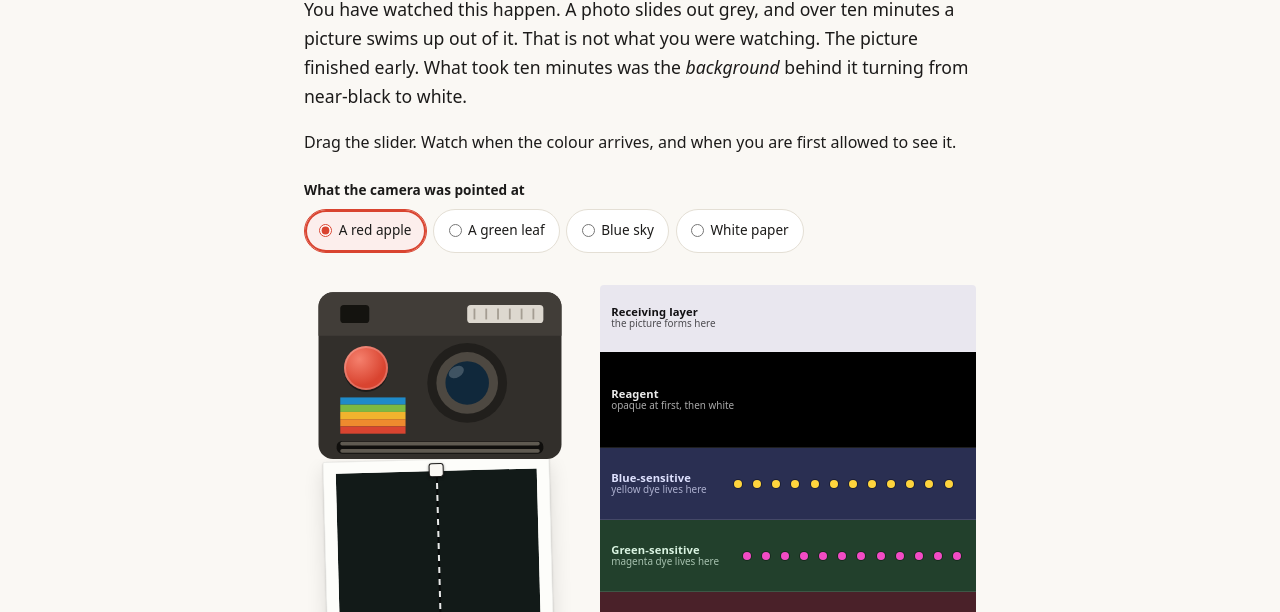
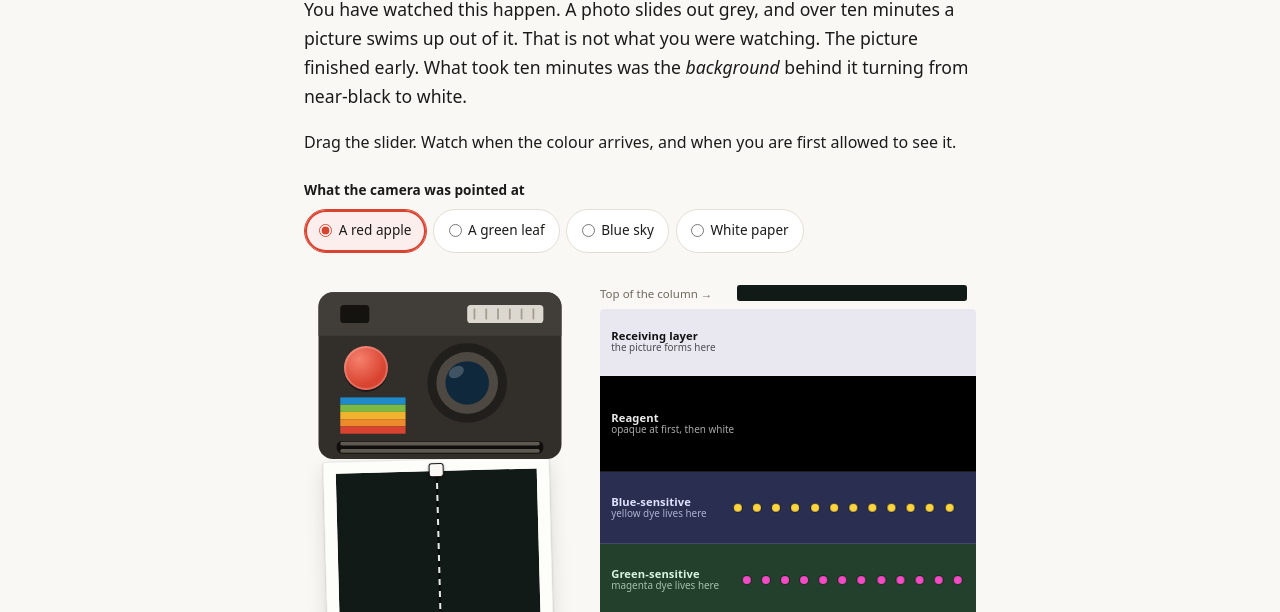
Before and after one commit to comp4020-agentic-coding-studio/comp4020-ass1-yue03084-ce, an Astro site: page / in a window 1280 px wide. Shown: the part 162-774 px from the top of the page. Built offline with nearby package versions, Linux system fonts and the light colour scheme; Astro itself is replaced by a stand-in of ours.

Commit message:
feat: strip the marked column's colours over the lanes
The caption told readers that left to right in the cross-section is top to
bottom of the marked column. Now the diagram shows it: a thin band above
the stack, spanning exactly the lane range, so the swatch over a dot and
the dot itself are the same place in the photograph. Grey swatch at the
ends, dots that stayed home; red swatch in the middle, dots that climbed.

It is the print's colours rather than the scene's — developedRgb() lifted
out of photo.ts so the strip, the chip and the canvas all run one function
— which means at ten seconds the strip is as black as the photo while the
dots beneath it are already moving. A strip of the scene's colours would
have contradicted the print sitting next to it.

The lane geometry became LANE_START/LANE_SPAN/LANE_PITCH rather than two
numbers typed in an expression, because the band is now derived from the
same pair. A test asserts every swatch centre lands on its cluster; it
failed first against .runner--cyan, which is nudged sideways off the lane
on purpose, and that is the version worth keeping.

Also fixes something the exploded view has been doing all along and that
this change made impossible to ignore: every dye dot rendered as a clean
half circle. The dot counter-rotates to face the reader while its slab
stays tilted, so the two planes intersect and Chrome splits them along the
seam. A 6px nudge toward the reader clears it — verified by injecting the
rule at runtime and re-shooting before editing any CSS. It costs 0.74px of
drift on the outer lanes, which is a tenth of a dot, and a whole dot
slightly off centre beats half a dot exactly on it.

Co-Authored-By: Claude Opus 5 <noreply@anthropic.com>

```diff
--- a/src/pages/index.astro
+++ b/src/pages/index.astro
@@ -40,6 +40,14 @@ const DEST_OFFSET = offset("receive");
 // decorative repeat. Twelve is the most the 58% of width the lanes get can hold
 // at three teams deep before the dots start hiding each other.
 const PER_TEAM = 12;
+
+// Where the dot lanes live, across the stack's width: the layer labels own the
+// left, the lanes share out the rest. Named rather than typed twice, because
+// the colour strip above the stack has to span exactly the same range — a
+// swatch has to sit over the lane it describes or it is decoration.
+const LANE_START = 39;
+const LANE_SPAN = 56;
+const LANE_PITCH = LANE_SPAN / (PER_TEAM - 1);
 
 // The dye progress bars under the print. Yellow, magenta and cyan here are not
 // theme colours and never take the brand palette: they name which dye the bar
@@ -169,6 +177,37 @@ const BARS = [
       </figure>
 
       <figure class="film" data-testid="film">
+        {/* The caption underneath says left-to-right here is top-to-bottom of
+            the marked column, and a reader should not have to take that on
+            trust. This is that column, laid sideways over the lanes it
+            explains, so the swatch above a dot and the dot itself are the same
+            place in the photograph.
+
+            It is the *print's* colours, not the scene's — the same maths the
+            canvas runs, so at ten seconds the strip is as black as the photo
+            while the dots under it are already climbing. A strip of the scene's
+            colours would be a fourth thing to reconcile, and worse, it would
+            contradict the print sitting next to it.
+
+            Aria-hidden like the stack it captions: twelve colours read aloud is
+            noise, and the marker's own aria-valuetext already says in words
+            which dyes this column holds back. */}
+        <div
+          class="colstrip"
+          data-testid="colstrip"
+          aria-hidden="true"
+          style={`--left:${LANE_START - LANE_PITCH / 2}%; --width:${LANE_SPAN + LANE_PITCH}%`}
+        >
+          <span class="colstrip__key">Top of the column</span>
+          <span class="colstrip__band">
+            {
+              Array.from({ length: PER_TEAM }, (_, i) => (
+                <span class="colstrip__cell" data-cell={i} />
+              ))
+            }
+          </span>
+        </div>
+
         <div class="stack" aria-hidden="true">
           {
             LAYERS.map((layer) => (
@@ -202,7 +241,7 @@ const BARS = [
                          the pitch would put a team's dot nearer its
                          neighbour's lane than its own. 0.45 clears an 8px dot
                          at both marking widths and still reads as a column. */
-                      39 + (i + (t - 1) * 0.45) * (56 / (PER_TEAM - 1))
+                      LANE_START + (i + (t - 1) * 0.45) * LANE_PITCH
                     }%; --lag:${i / (PER_TEAM * 2)}`}
                     data-i={i}
                   />
--- a/src/scripts/main.ts
+++ b/src/scripts/main.ts
@@ -15,7 +15,7 @@ import {
   type Scene,
   type TeamId,
 } from "./film";
-import { attachPhoto, type Rgb } from "./photo";
+import { attachPhoto, developedRgb, type Rgb } from "./photo";
 import { makeSound } from "./sound";
 
 const stack = document.querySelector<HTMLElement>(".stack");
@@ -23,6 +23,7 @@ const clock = document.querySelector<HTMLElement>('[data-testid="clock"]');
 const scrub = document.querySelector<HTMLInputElement>('[data-testid="time"]');
 const receive = document.querySelector<HTMLElement>(".layer--receive");
 const runners = document.querySelectorAll<HTMLElement>(".runner");
+const cells = document.querySelectorAll<HTMLElement>(".colstrip__cell");
 const scenes = document.querySelectorAll<HTMLInputElement>('[data-testid="scene"]');
 const chip = document.querySelector<HTMLElement>('[data-testid="photo-mini"]');
 const canvas = document.querySelector<HTMLCanvasElement>('canvas[data-testid="photo"]');
@@ -134,6 +135,18 @@ function show(): void {
     const staged = clamp01((run - lag * 0.15) / spread);
     runner.style.setProperty("--p", (exposed ? staged * STUCK_REACH : staged).toFixed(4));
     runner.dataset.stuck = String(exposed && run > 0.85);
+  }
+
+  // The strip over the lanes: the same twelve samples the dots are keyed to,
+  // developed to the same instant the canvas is. Recomputed every frame rather
+  // than only when the marker moves, because its whole job is to be the photo's
+  // colour right now — a strip that only changed on drag would go stale during
+  // autoplay, which is exactly when someone is watching it.
+  for (const cell of cells) {
+    const sample = samples[Number(cell.dataset.cell)];
+    if (!sample) continue;
+    const rgb = developedRgb(sample, seconds).map(Math.round);
+    cell.style.setProperty("--c", `rgb(${rgb.join(" ")})`);
   }
 
   // The chip in the sticky bar is the print at a glance, so it reads the
--- a/src/scripts/photo.ts
+++ b/src/scripts/photo.ts
@@ -94,18 +94,30 @@ export function attachPhoto(canvas: HTMLCanvasElement): PhotoCanvas | null {
   }
 
   function averageAt(seconds: number): Rgb {
-    const devC = dyeArrival(seconds, "cyan") * DENSITY;
-    const devM = dyeArrival(seconds, "magenta") * DENSITY;
-    const devY = dyeArrival(seconds, "yellow") * DENSITY;
-    const [bgR, bgG, bgB] = backgroundAt(seconds);
-    return [
-      bgR * (1 - (1 - mean[0] / 255) * devC),
-      bgG * (1 - (1 - mean[1] / 255) * devM),
-      bgB * (1 - (1 - mean[2] / 255) * devY),
-    ];
+    return developedRgb(mean, seconds);
   }
 
   return { setSubject, render, column, averageAt };
+}
+
+/** One colour of the scene, as the print shows it at `seconds`.
+ *
+ *  This is the loop in `render` written out for a single pixel. The loop keeps
+ *  its own copy because hoisting three scalars out of 90,000 iterations is the
+ *  reason a full recompute per frame is affordable — but everything that needs
+ *  the answer for one colour rather than all of them calls this, so the strip
+ *  above the cross-section, the chip in the sticky bar and the print itself
+ *  cannot quietly drift into telling different stories. */
+export function developedRgb(source: Rgb, seconds: number): Rgb {
+  const devC = dyeArrival(seconds, "cyan") * DENSITY;
+  const devM = dyeArrival(seconds, "magenta") * DENSITY;
+  const devY = dyeArrival(seconds, "yellow") * DENSITY;
+  const [bgR, bgG, bgB] = backgroundAt(seconds);
+  return [
+    bgR * (1 - (1 - source[0] / 255) * devC),
+    bgG * (1 - (1 - source[1] / 255) * devM),
+    bgB * (1 - (1 - source[2] / 255) * devY),
+  ];
 }
 
 function meanOf(image: ImageData): Rgb {
--- a/src/styles/global.css
+++ b/src/styles/global.css
@@ -253,6 +253,58 @@ figcaption {
 
 /* --- the film stack ----------------------------------------------------- */
 
+/* The strip is positioned off the same two numbers the lanes are, handed down
+   from the markup: the band starts half a lane-pitch left of the first dot and
+   ends half a pitch right of the last, so twelve equal cells put one centre on
+   each lane. Getting this from a flex row of twelve would have been easier and
+   would have been wrong — equal cells across the lane *span* are each offset by
+   half a cell from the dots they sit over. */
+.colstrip {
+  position: relative;
+  height: 1.05rem;
+  margin-bottom: 0.45rem;
+}
+
+.colstrip__key {
+  position: absolute;
+  left: 0;
+  top: 50%;
+  translate: 0 -50%;
+  color: var(--dim);
+  font-size: 0.72rem;
+  white-space: nowrap;
+}
+
+/* The arrow does the work the caption otherwise has to: it points into the
+   band, so "top" naming the left end tells you the right end is the bottom
+   without a second label. */
+.colstrip__key::after {
+  content: " \2192";
+}
+
+.colstrip__band {
+  position: absolute;
+  left: var(--left);
+  width: var(--width);
+  top: 0;
+  bottom: 0;
+  display: flex;
+  border-radius: 3px;
+  overflow: hidden;
+
+  /* Inset, not a border: the cells run edge to edge, and an outset ring would
+     put a light line between the strip and the dark end of a fresh print. */
+  box-shadow: inset 0 0 0 1px rgb(0 0 0 / 22%);
+}
+
+.colstrip__cell {
+  flex: 1 1 0;
+
+  /* Empty gelatine until the first frame lands, so the strip is never a row of
+     transparent gaps in a screenshot taken before the script runs. */
+  background: var(--c, #e9e7ef);
+}
+
 .stack {
   position: relative;
   height: var(--stack-h);
@@ -380,12 +432,28 @@ html[data-explode="true"] .layer {
 
      The counter-rotation is the last step, so the dot faces the reader while
      the stack behind it stays tilted. Without it a 34deg dot is an ellipse and
-     reads as a smear. */
+     reads as a smear.
+
+     And then the nudge toward the reader, which is not cosmetic. Facing the
+     reader while its slab stays tilted means the two planes *intersect*, and
+     Chrome renders intersecting 3-D planes by splitting them along the seam:
+     every dot came out a clean half circle in the exploded view, cut
+     horizontally through the middle. An 8px dot tilted 34deg spans about
+     4.5px of depth, so half of it sits behind the slab; 6px clears that at
+     both the desktop angle and the phone's 26deg. Measured, not guessed — the
+     same fix injected at runtime turned the half circles back into circles
+     before a line of this file changed.
+
+     It is not free: moving toward a 1400px perspective magnifies, so the outer
+     lanes drift 0.74px away from the swatches keyed to them in .colstrip. That
+     is a tenth of a dot and a twenty-fifth of the lane pitch, which is the
+     trade — a whole dot slightly off centre beats half a dot exactly on it. */
   transform:
     translateY(
       calc((var(--home-o) + (var(--dest-o) - var(--home-o)) * var(--p, 0)) * var(--gap))
     )
-    rotateX(calc(-1 * var(--tilt)));
+    rotateX(calc(-1 * var(--tilt)))
+    translateZ(6px);
   transition: transform 220ms ease;
 }
 
@@ -1200,6 +1268,14 @@ html[data-explode="true"] .film figcaption {
   margin-top: 2.6rem;
 }
 
+/* The mirror of the caption's margin. Pulling the stack apart lifts the top
+   layer clear of .stack's own box — the height is fixed, so the layers overflow
+   it — and the strip is the one thing sitting in that overflow. Same distance
+   the caption gives the bottom layer. */
+html[data-explode="true"] .colstrip {
+  margin-bottom: 2.6rem;
+}
+
 @media (width <= 40rem) {
   html[data-explode="true"] .film {
     margin-block: 0.75rem 0;
@@ -1207,6 +1283,10 @@ html[data-explode="true"] .film figcaption {
 
   html[data-explode="true"] .film figcaption {
     margin-top: 1.8rem;
+  }
+
+  html[data-explode="true"] .colstrip {
+    margin-bottom: 1.8rem;
   }
 }
 
```
Also changed, not shown: spec/explainer.test.ts (+49 -0 lines).
